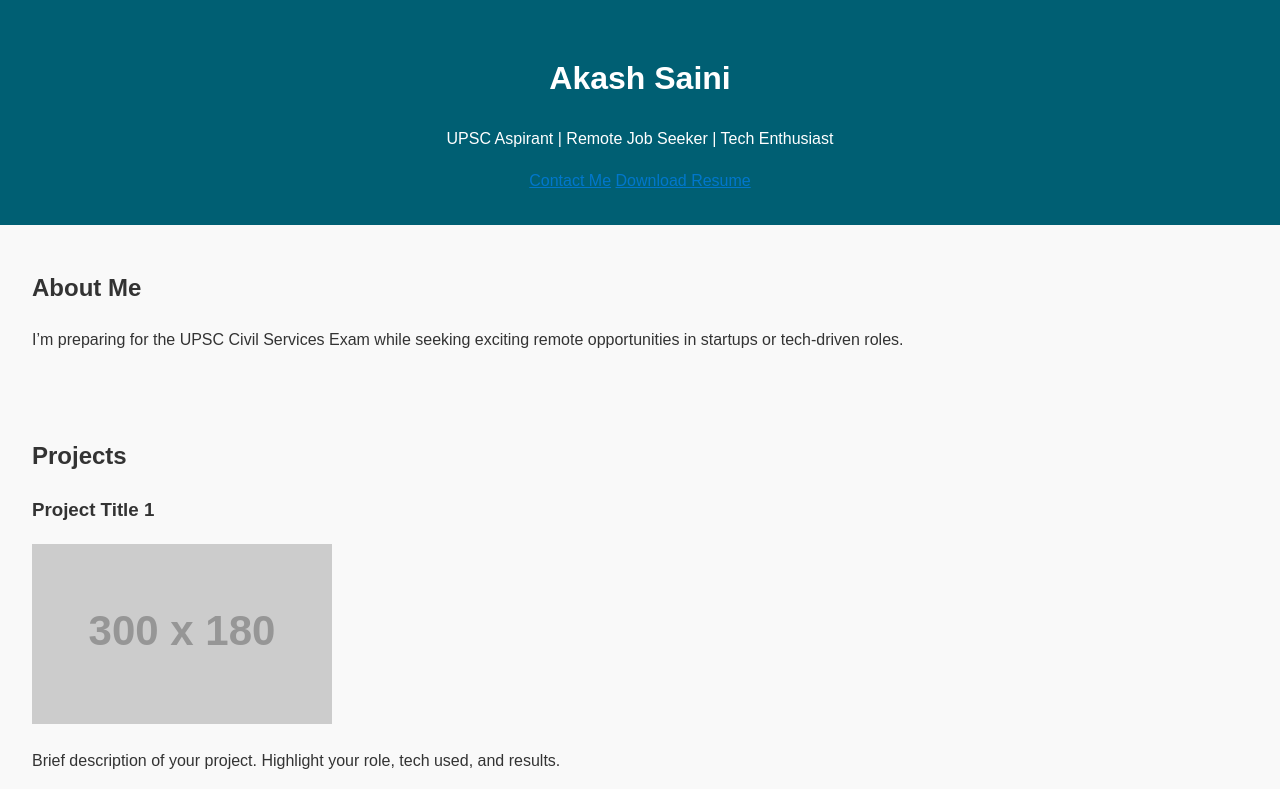
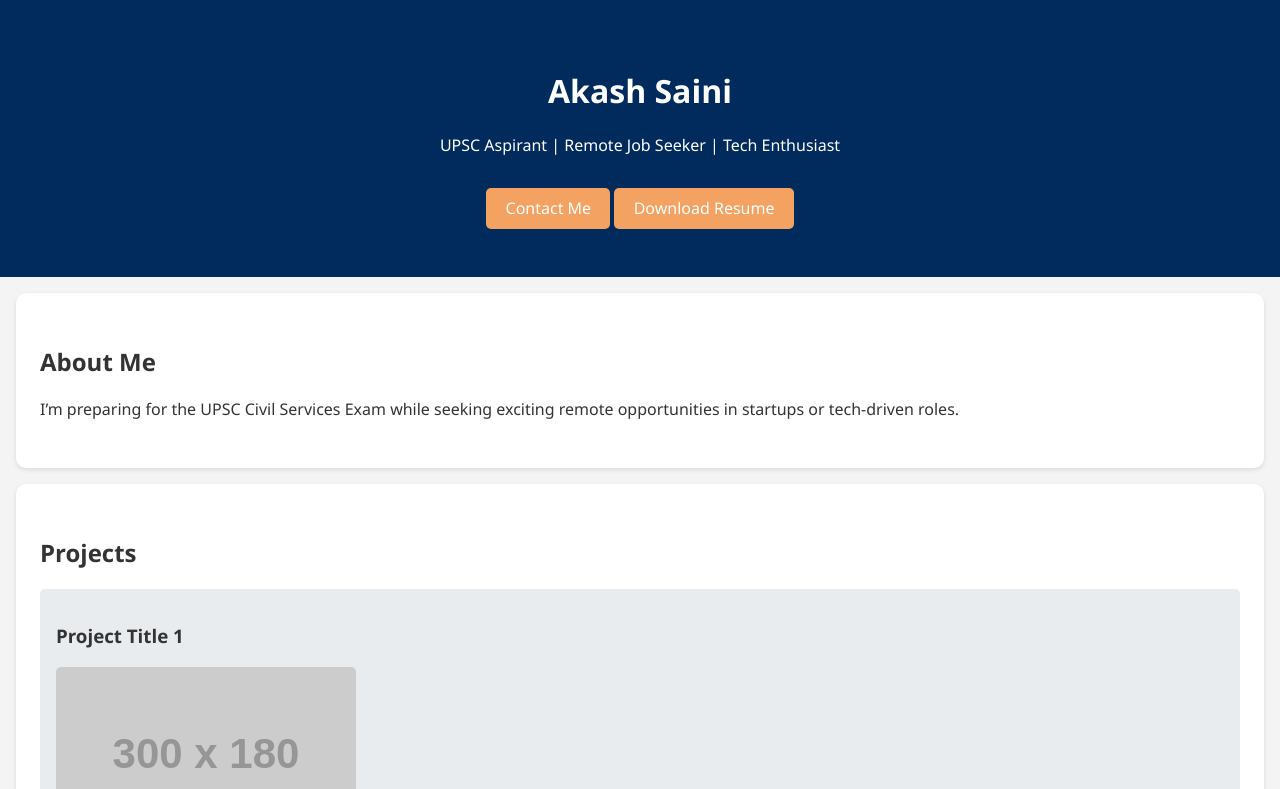
Before and after one commit to Akash12740/Akashsaini.github.io, a plain HTML site: page index.html in a window 1280 px wide. Shown: the top 789 px of the page. Drawn offline with Linux system fonts and the light colour scheme; placeholder pictures from the web are drawn by us.

Commit message:
Update style.css

```diff
--- a/style.css
+++ b/style.css
@@ -1,29 +1,77 @@
 body {
-  font-family: Arial, sans-serif;
   margin: 0;
-  padding: 0;
-  background: #f9f9f9;
+  font-family: 'Segoe UI', sans-serif;
+  background: #f4f4f4;
   color: #333;
-  line-height: 1.6;
 }
 
 header {
-  background: #005f73;
-  color: #fff;
-  padding: 2rem;
+  background: #002b5c;
+  color: white;
+  padding: 3rem 1rem;
   text-align: center;
 }
 
+.btn {
+  display: inline-block;
+  margin-top: 1rem;
+  padding: 0.6rem 1.2rem;
+  background: #f4a261;
+  color: white;
+  text-decoration: none;
+  border-radius: 5px;
+}
+
 section {
-  padding: 1.5rem 2rem;
+  padding: 2rem 1.5rem;
+  background: white;
+  margin: 1rem;
+  border-radius: 10px;
+  box-shadow: 0 2px 5px rgba(0,0,0,0.1);
+}
+
+.project-card {
+  background: #e9ecef;
+  padding: 1rem;
+  margin-top: 1rem;
+  border-radius: 5px;
 }
 
 footer {
   text-align: center;
   padding: 1rem;
-  background: #eee;
+  background: #ddd;
   font-size: 0.9rem;
 }
-a {
+
+.fade-in {
+  opacity: 0;
+  transform: translateY(20px);
+  animation: fadeInUp 0.8s forwards;
+}
+
+@keyframes fadeInUp {
+  to {
+    opacity: 1;
+    transform: translateY(0);
+  }
+}
+
+.project-card img {
+  width: 100%;
+  max-width: 300px;
+  border-radius: 5px;
+  margin-bottom: 0.5rem;
+}
+
+.blog-post {
+  margin-top: 1rem;
+  padding: 1rem;
+  background: #f1f1f1;
+  border-radius: 5px;
+}
+
+.blog-post a {
   color: #0077cc;
+  text-decoration: underline;
 }
```
